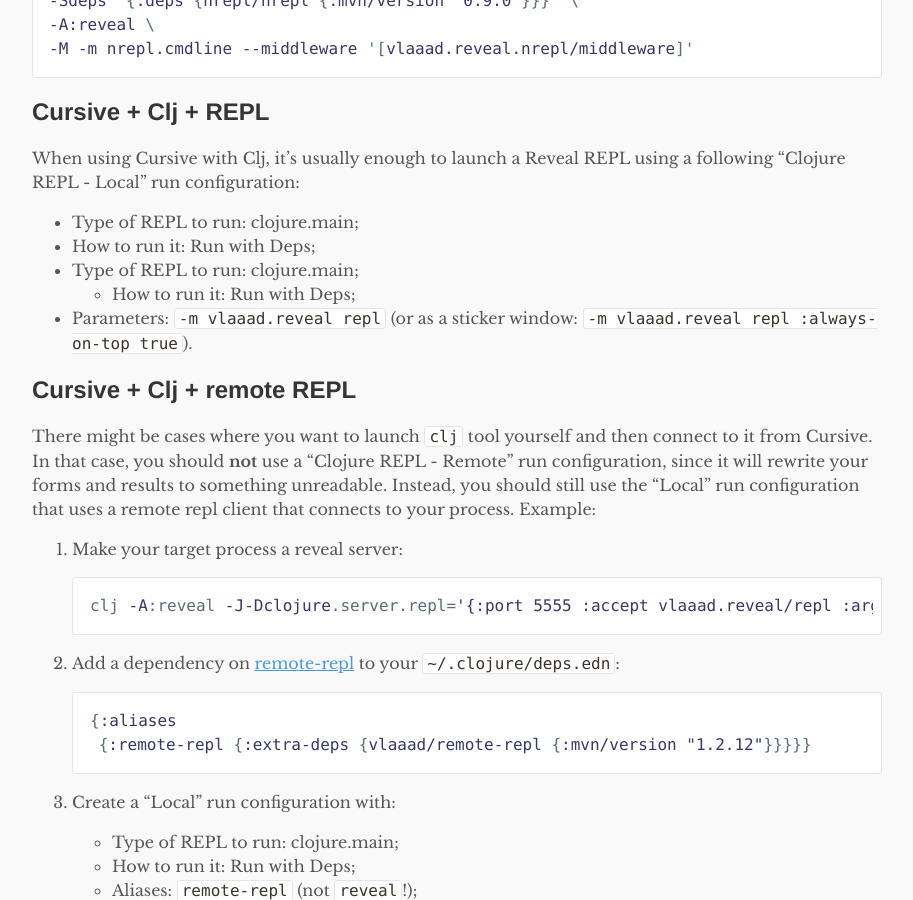
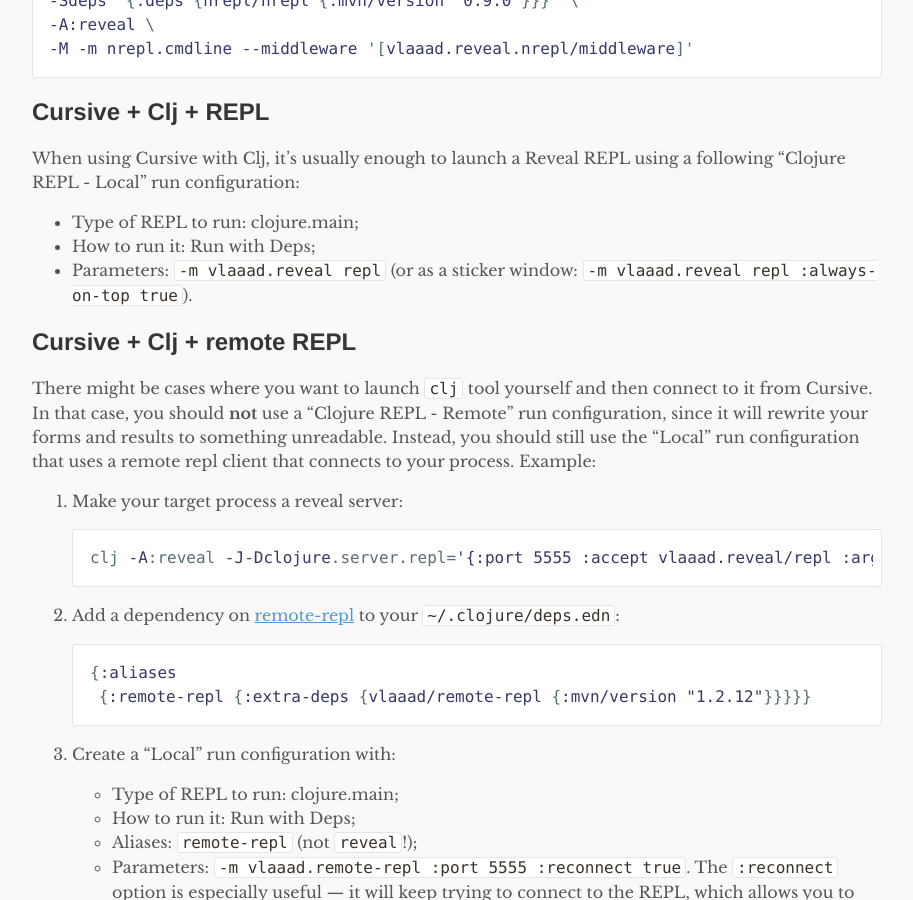
Before and after one commit to vlaaad/vlaaad.github.io, a Jekyll site: the page built from reveal-setup.md, in a window 1280 px wide and 900 px high, scrolled down 2746 px. Shown: the whole window, without its empty margins (183-1096 px from the left). Built offline with Jekyll 4.4.1, drawn with Linux system fonts in a browser that asks for light colours.

Commit message:
Update reveal-setup.md
Remove a repeated step.

```diff
--- a/reveal-setup.md
+++ b/reveal-setup.md
@@ -103,8 +103,6 @@
 When using Cursive with Clj, it's usually enough to launch a Reveal REPL using a following "Clojure REPL - Local" run configuration:
 - Type of REPL to run: clojure.main;
 - How to run it: Run with Deps;
-- Type of REPL to run: clojure.main;
-   - How to run it: Run with Deps;
 - Parameters: `-m vlaaad.reveal repl` (or as a sticker window: `-m vlaaad.reveal repl :always-on-top true`).
 
 ## Cursive + Clj + remote REPL
```
